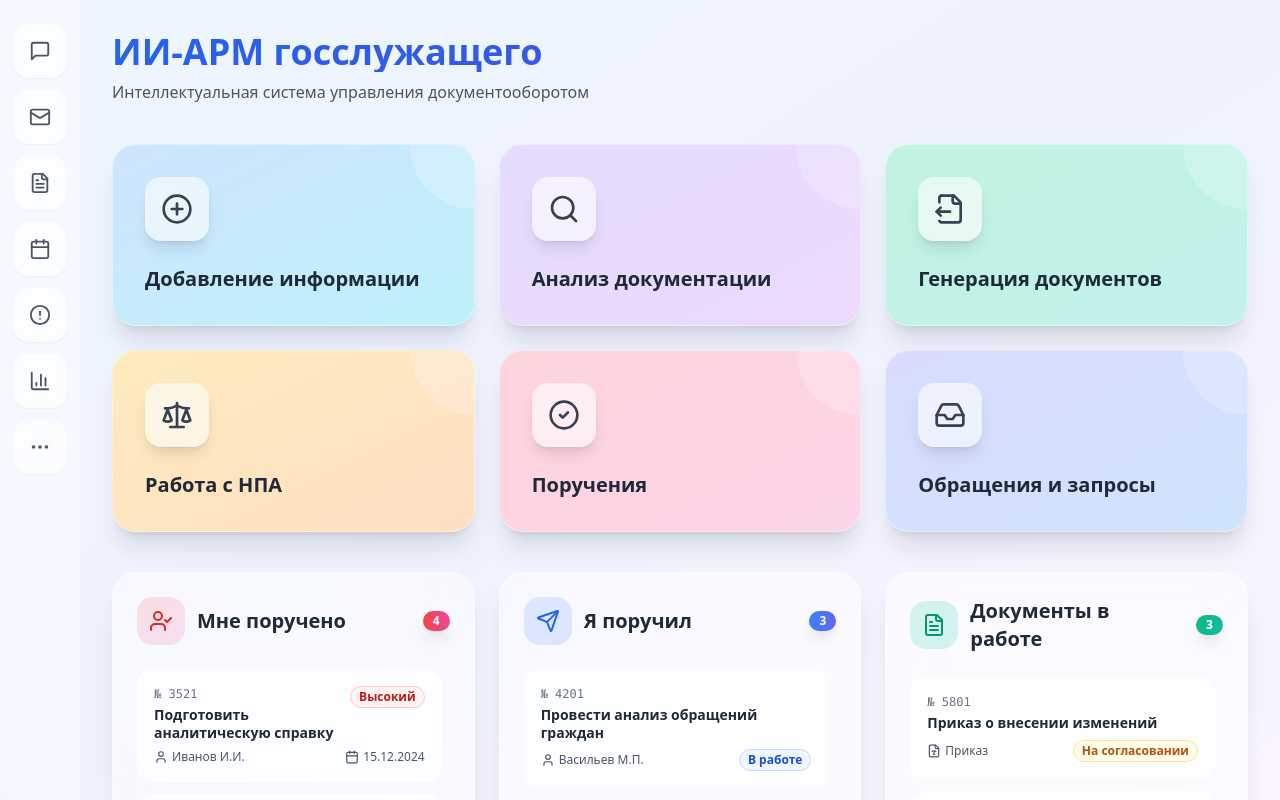
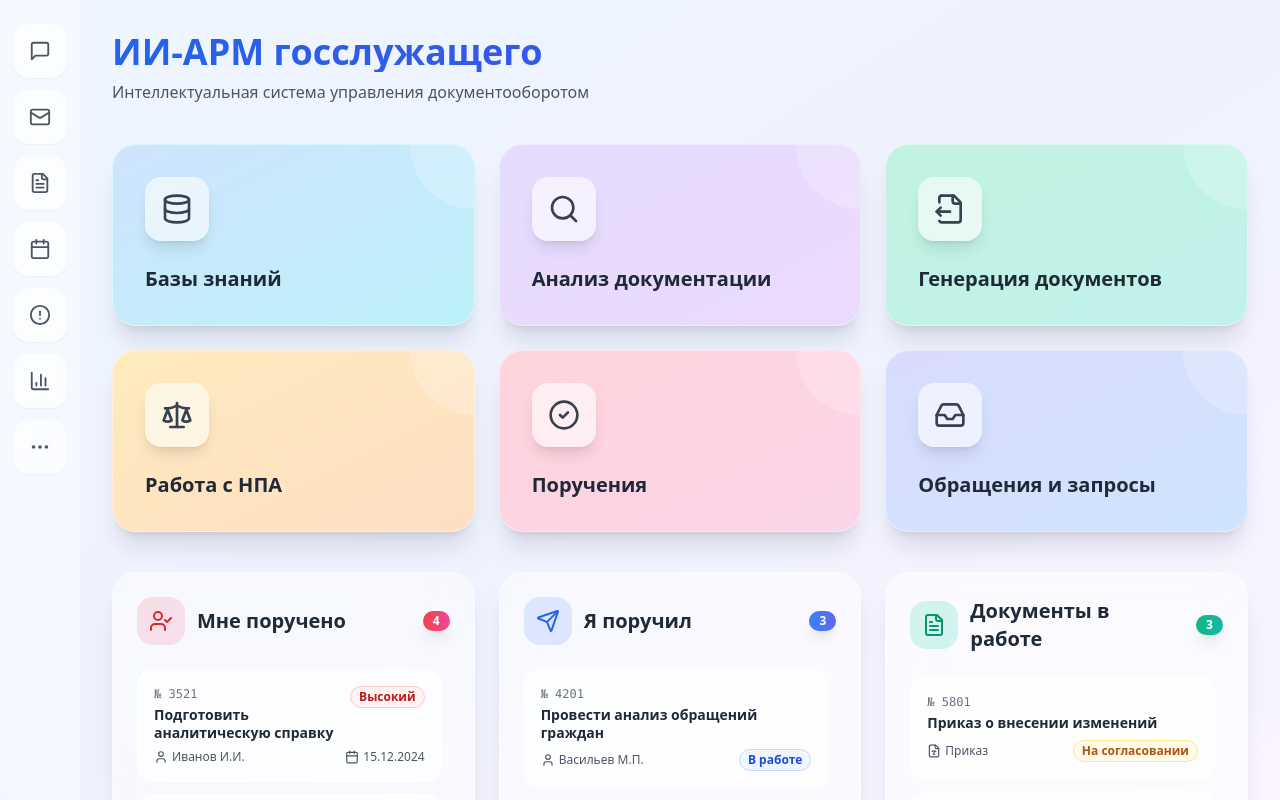
Before and after one commit to pr-poehali-dev/liquid-glass-website, a React (Vite) app: page / in a window 1280 px wide. Built offline with nearby package versions, Linux system fonts and the light colour scheme.

Commit message:
Обновление базы знаний

```diff
--- a/src/pages/Index.tsx
+++ b/src/pages/Index.tsx
@@ -17,7 +17,7 @@ const Index = () => {
   ];
 
   const mainModules = [
-    { id: 1, title: 'Добавление информации', icon: 'PlusCircle', gradient: 'from-blue-400/30 to-cyan-400/30' },
+    { id: 1, title: 'Базы знаний', icon: 'Database', gradient: 'from-blue-400/30 to-cyan-400/30' },
     { id: 2, title: 'Анализ документации', icon: 'Search', gradient: 'from-violet-400/30 to-purple-400/30' },
     { id: 3, title: 'Генерация документов', icon: 'FileOutput', gradient: 'from-emerald-400/30 to-teal-400/30' },
     { id: 4, title: 'Работа с НПА', icon: 'Scale', gradient: 'from-amber-400/30 to-orange-400/30' },
```
